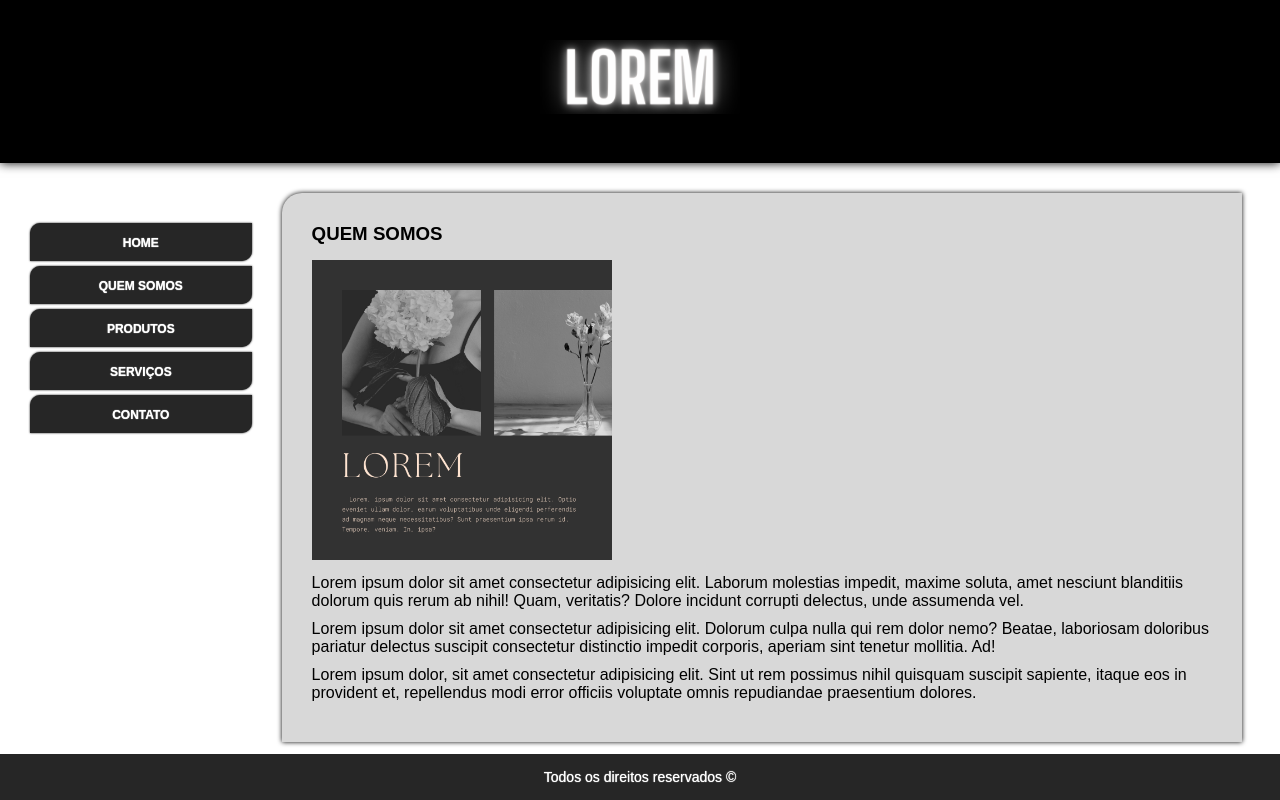
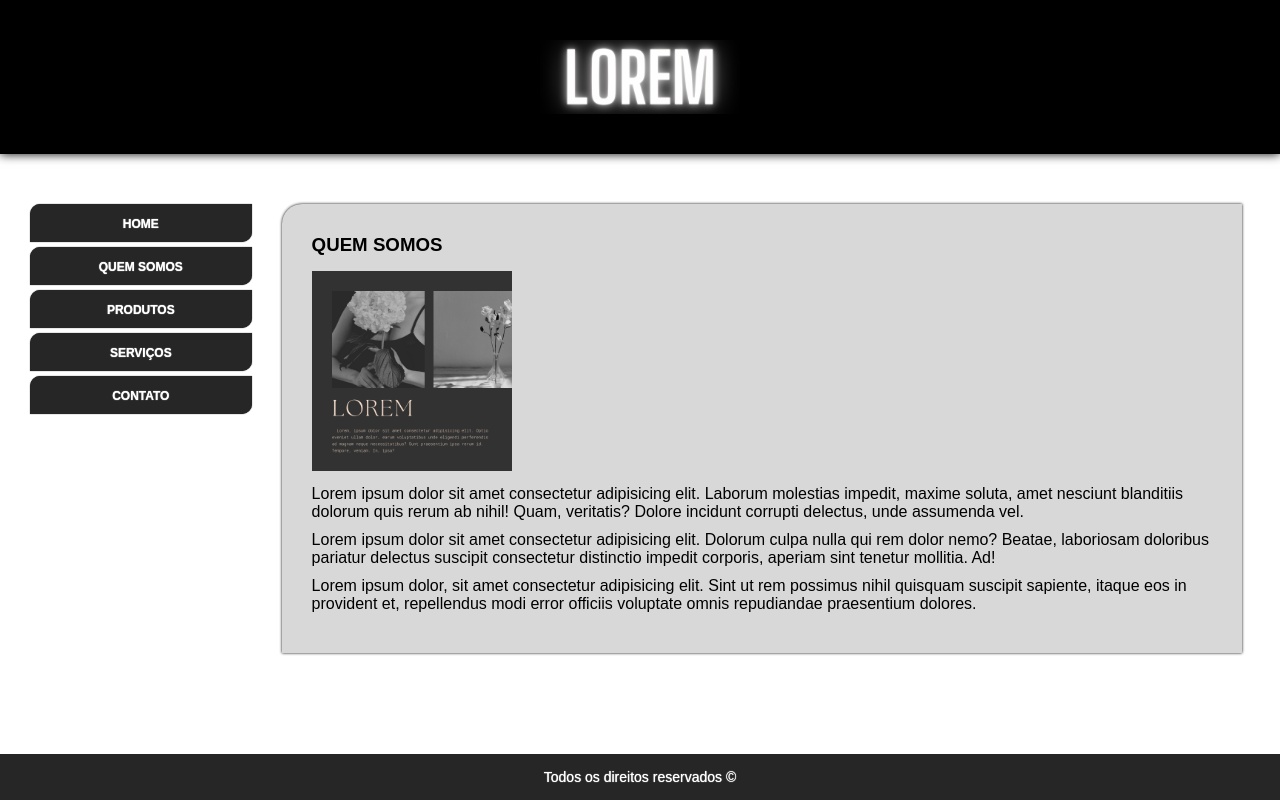
Before and after one commit to ImCanuto/curso-fullstack, a plain HTML site: page Módulo 07 - HTML Intermediário/Aula 29 - Desafio/quem-somos.html in a window 1280 px wide. Drawn offline with Linux system fonts and the light colour scheme.

Commit message:
add some frustrated changes ;(

```diff
--- a/Módulo 07 - HTML Intermediário/Aula 29 - Desafio/css/style.css
+++ b/Módulo 07 - HTML Intermediário/Aula 29 - Desafio/css/style.css
@@ -1,4 +1,5 @@
-* {     /* Regra para todas as tags */
+* {
+  /* Regra para todas as tags */
   margin: 0;
   padding: 0;
   box-sizing: border-box;
@@ -6,25 +7,27 @@
 
 body {
   font-family: sans-serif;
+  height: 100vh;
+  width: 100vw;
 }
 
 .header {
+  display: flex;
+  width: 100vw;
+  padding: 40px 0;
   background-color: black;
   box-shadow: 0 0 10px black;
-    text-align: center;;
-    padding: 40px 0;
-    font-size: 40px;
-    margin-bottom: 30px;
+  justify-content: center;
+  margin-bottom: 50px;
 }
 
 .container {
   display: flex;
-
 }
 
 .navbar {
-    width: 22%;
-    padding: 30px;
+  width: 22vw;
+  padding: 0 30px;
 }
 
 .navbar ul {
@@ -33,12 +36,16 @@
 
 .navbar ul li {
   background: #262626;
-    box-shadow: 0 0 2px black;
+  box-shadow: 0 0 1px black;
   border-radius: 10px 0;
   padding: 10px;
   text-align: center;
   margin-bottom: 5px;
   text-shadow: 0 0 1px white;
+}
+
+.navbar ul li:hover {
+  background-color: black;
 }
 
 .navbar ul li a {
@@ -50,11 +57,13 @@
 }
 
 .content {
-    width: 75%;
+  max-width: 75vw;
   background: #d8d8d8;
   padding: 30px;
   border-radius: 20px 0 0;
-    box-shadow: 0 0 5px;
+  box-shadow: 0 0 3px;
+  overflow: auto;
+  overflow: auto;
 }
 
 h1 {
@@ -68,19 +77,21 @@
 }
 
 .footer {
+  display: flex;
+  justify-content: center;
+  align-items: center;
   background-color: #262626;
-    text-align: center;
   padding: 15px 0px;
   position: absolute;
   bottom: 0;
-    width: 100%;
+  width: 100vw;
   font-size: 14px;
   color: white;
   text-shadow: 0 0 1px white;
 }
 
 #fotoQuemSomos {
-    width: 300px;
+  width: 200px;
 }
 
 #fotoHome {
```
Also changed, not shown: Módulo 07 - HTML Intermediário/Aula 29 - Desafio/index.html (+17 -8 lines), Módulo 07 - HTML Intermediário/Aula 29 - Desafio/produtos.html (+15 -8 lines), Módulo 07 - HTML Intermediário/Aula 29 - Desafio/quem-somos.html (+15 -8 lines). Lines whose indentation alone changed are shown as unchanged.
